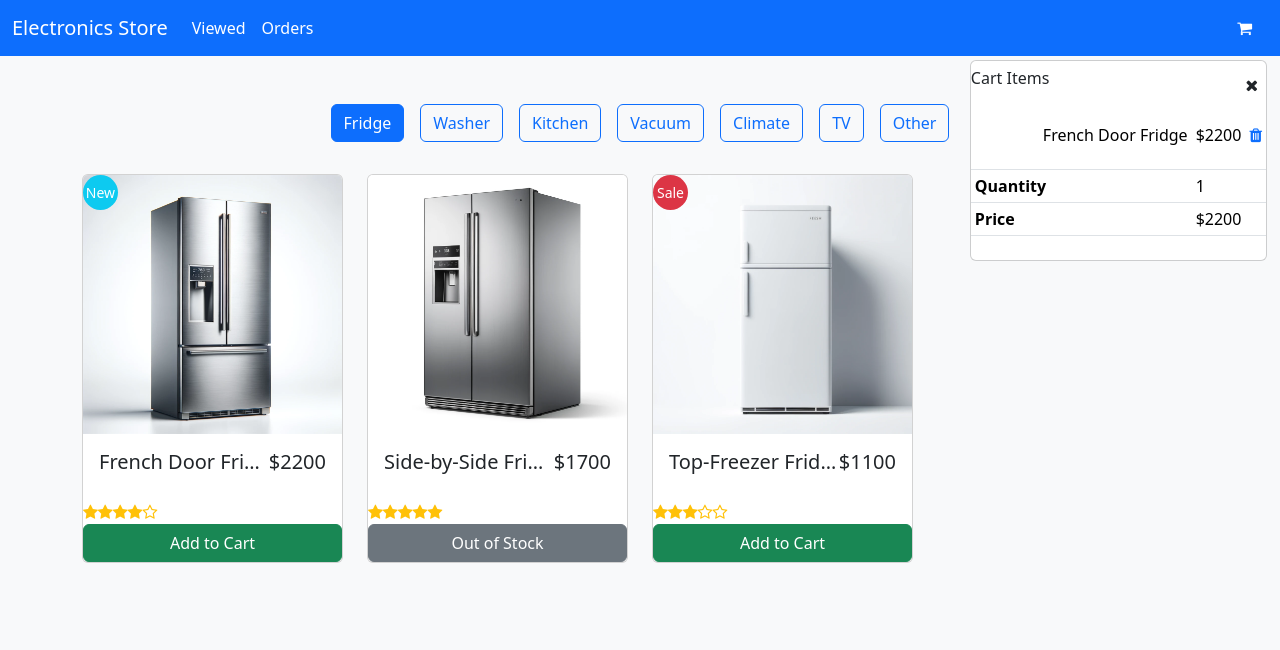
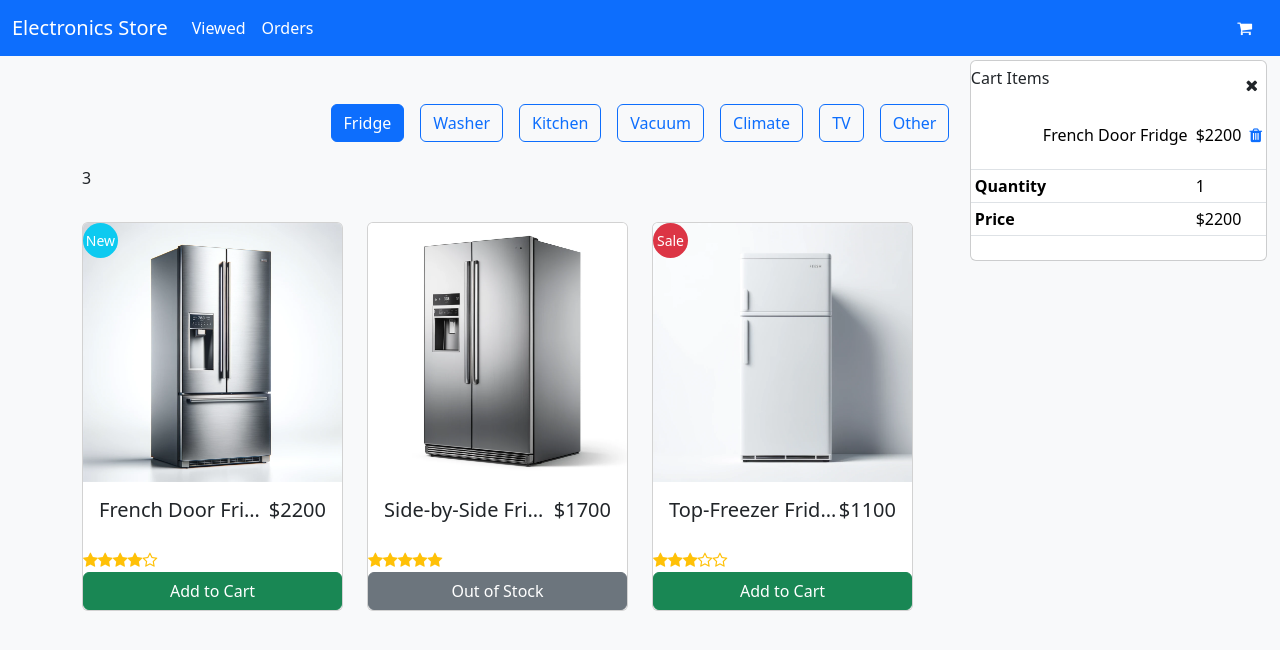
Before and after one commit to takuya44/angular-ecProject, an Angular app: page /home in a window 1280 px wide. Both pictures are taken after a click on the button "Fridge". Shown: the top 650 px of the page. Built offline with nearby package versions, Linux system fonts and the light colour scheme.

Commit message:
🚑 ✨ フィルタリング② 件数表示（カテゴリーで絞り込まれた商品を表示）

```diff
--- a/src/app/components/home/home.component.html
+++ b/src/app/components/home/home.component.html
@@ -23,9 +23,27 @@
         </button>
       </div>
 
+      <!-- Display the number of items and sorting options if a category is selected -->
+      <div
+        class="d-flex justify-content-between align-items-center mb-4"
+        *ngIf="selectedCategory"
+      >
+        <!-- Display the number of items found -->
+        <div class="col-3">
+          <p class="text-left mb-0">{{ filteredProducts.length }}</p>
+        </div>
+      </div>
+
       <div class="row">
+        <!-- Display message cards if no products are found -->
+        <ng-container *ngIf="filteredProducts.length === 0">
+          <div class="col-md-12 text-center">
+            <h6>No products found in this category</h6>
+          </div>
+        </ng-container>
+
         <!-- Display product cards if products are found -->
-        <ng-container>
+        <ng-container *ngIf="filteredProducts.length > 0">
           <div
             *ngFor="
               let item of filteredProducts;
--- a/src/app/components/home/home.component.ts
+++ b/src/app/components/home/home.component.ts
@@ -193,7 +193,7 @@
   ];
 
   /**
-   *　状態管理用の変数
+   * 状態管理用の変数
    */
   // フィルタリングされた家電製品のリスト
   public filteredProducts: Product[] = [];
```
